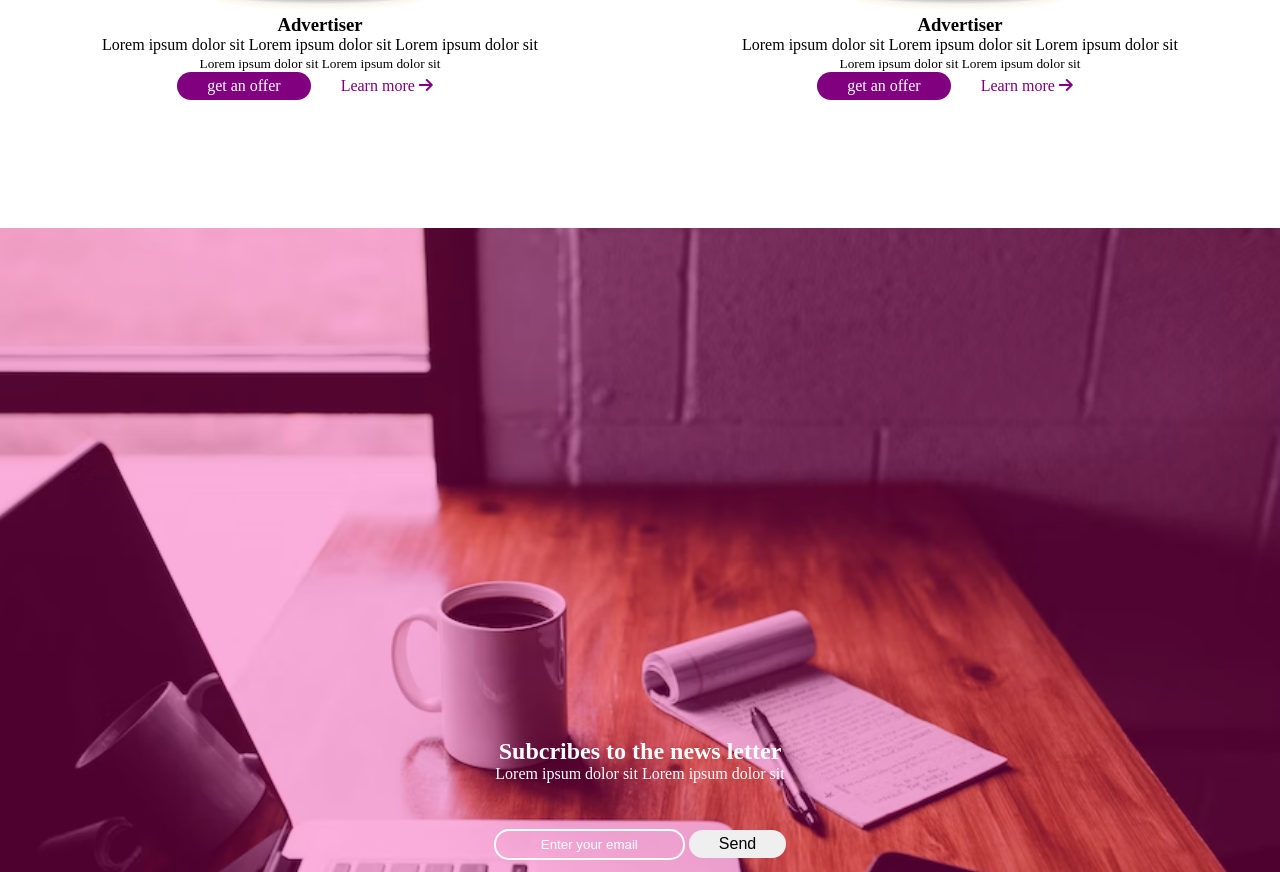
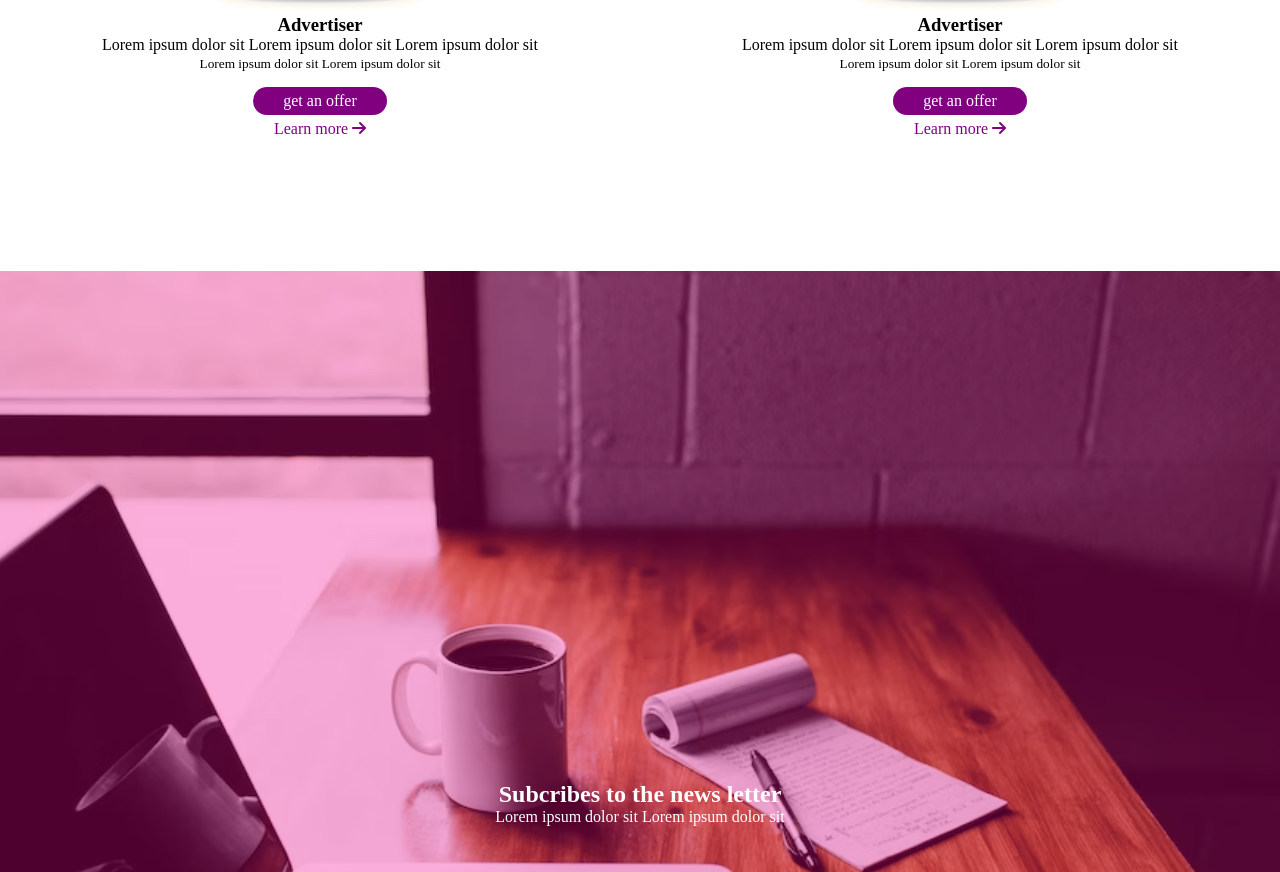
Before and after one commit to nshakib/perfomo, a plain HTML site: page index.html in a window 1280 px wide. Shown: the part 2046-2918 px from the top of the page. Drawn offline with Linux system fonts and the light colour scheme.

Commit message:
item in center fix with flex box

```diff
--- a/assets/css/style.css
+++ b/assets/css/style.css
@@ -187,7 +187,9 @@ a {
    .agent-btn{
 	display: flex;
 	align-items: center;
-	justify-content:center ;
+	justify-content:center;
+	flex-direction: column;
+	margin-top: 15px;
    }
    .get-an-offer{
 	background-color: purple;
--- a/index.html
+++ b/index.html
@@ -159,8 +159,8 @@
                         <p>Lorem ipsum dolor sit Lorem ipsum dolor sit Lorem ipsum dolor sit</p>
                         <small>Lorem ipsum dolor sit Lorem ipsum dolor sit</small>
                         <div class="agent-btn">
-                            <a href="#" class="btn get-an-offer" type="button">get an offer</a>
-                            <a href="#" class="btn learn-more" >Learn more <i class="fa fa-arrow-right" aria-hidden="true"></i></a>
+                            <div><a href="#" class="btn get-an-offer" type="button">get an offer</a></div>
+                            <div> <a href="#" class="btn learn-more" >Learn more <i class="fa fa-arrow-right" aria-hidden="true"></i></a></div>
                         </div>
                     </div>
 
```
